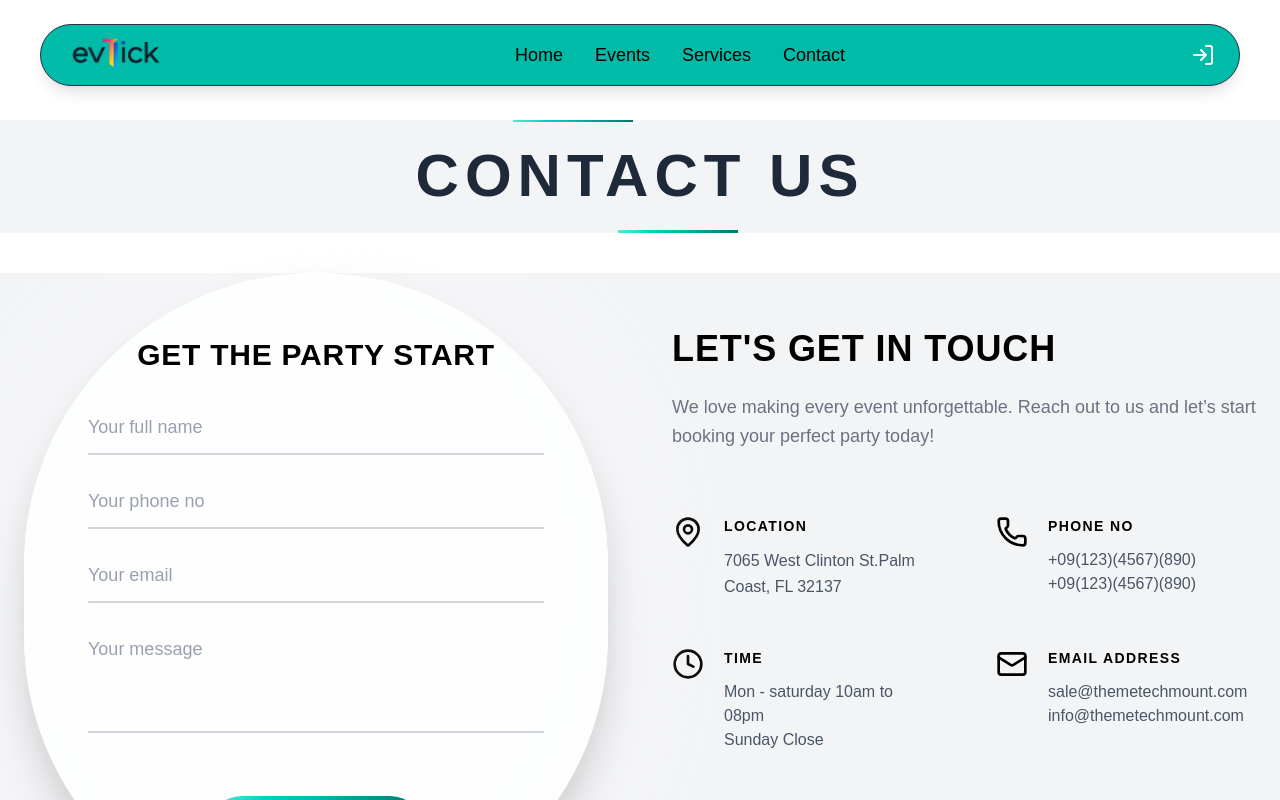
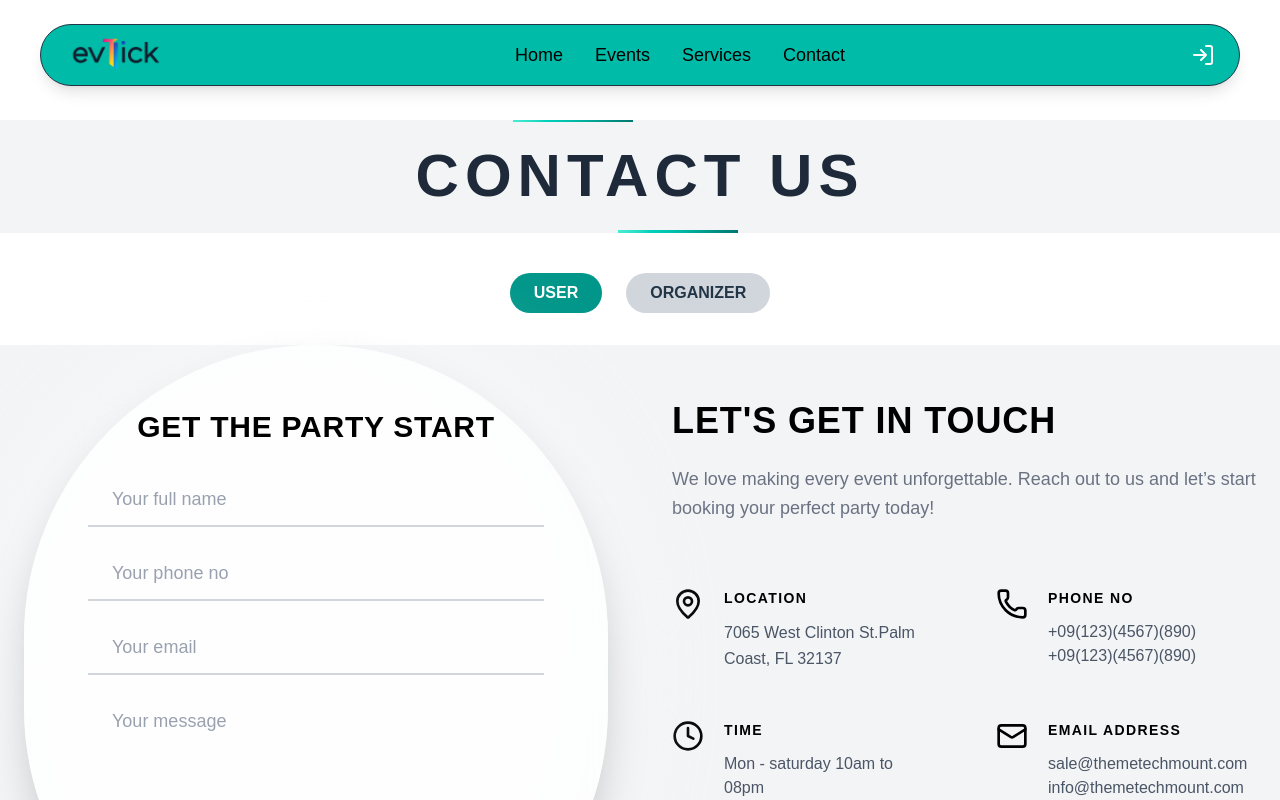
Before and after one commit to ahmedibi/EvTick, a React (Vite) app: page /contact in a window 1280 px wide. Shown: the top 800 px of the page. Built offline with nearby package versions, Linux system fonts and the light colour scheme; no server answers; a web font is replaced by a local one; what @stream-io/video-react-sdk would draw is missing.

Commit message:
updates in contactus

```diff
--- a/src/features/contactUs/ContactUs.jsx
+++ b/src/features/contactUs/ContactUs.jsx
@@ -1,20 +1,29 @@
 import React, { useState } from "react";
 import { MapPin, Phone, Mail, Clock } from "lucide-react";
 import { db } from "../../firebase/firebase.config";
-import { collection, addDoc, serverTimestamp } from "firebase/firestore";
+import {
+  collection,
+  addDoc,
+  serverTimestamp,
+  query,
+  where,
+  getDocs,
+} from "firebase/firestore";
 import { toast } from "react-hot-toast";
 import Navbar from "../home/Navbar";
 import { useSelector } from "react-redux";
 
 export default function ContactUs() {
+  const { currentUser } = useSelector((state) => state.auth);
 
-  const { currentUser } = useSelector((state) => state.auth);
+  const [userType, setUserType] = useState("user");
 
   const [formData, setFormData] = useState({
     fullName: "",
     phone: "",
     email: "",
     message: "",
+    organizerName: "",
   });
 
   const [errors, setErrors] = useState({});
@@ -24,118 +33,163 @@ export default function ContactUs() {
     setErrors({ ...errors, [e.target.name]: "" });
   };
 
-
-  const validate = () => {
+  const validate = async () => {
     const newErrors = {};
-
 
     if (!formData.fullName.trim()) {
       newErrors.fullName = "Full name is required";
-    } else if (formData.fullName.trim().length < 3) {
-      newErrors.fullName = "Full name must be at least 3 characters";
     }
-
 
     if (!formData.phone.trim()) {
       newErrors.phone = "Phone number is required";
-    } else if (!/^\d{8,15}$/.test(formData.phone.trim())) {
-      newErrors.phone = "Phone number must be 8-15 digits";
     }
-
 
     if (!formData.email.trim()) {
       newErrors.email = "Email is required";
-    } else if (
-      !/^[A-Z0-9._%+-]+@[A-Z0-9.-]+\.[A-Z]{2,}$/i.test(formData.email.trim())
-    ) {
-      newErrors.email = "Invalid email address";
     }
-
 
     if (!formData.message.trim()) {
       newErrors.message = "Message is required";
-    } else if (formData.message.trim().length < 10) {
-      newErrors.message = "Message must be at least 10 characters";
+    }
+
+    // Organizer validation
+    if (userType === "organizer") {
+      if (!formData.organizerName.trim()) {
+        newErrors.organizerName = "Organizer name is required";
+      } else {
+        const q = query(
+          collection(db, "contactMessages"),
+          where("organizerName", "==", formData.organizerName.trim())
+        );
+
+        const snapshot = await getDocs(q);
+
+        if (!snapshot.empty) {
+          newErrors.organizerName = "Organizer name already exists";
+        }
+      }
     }
 
     setErrors(newErrors);
-
     return Object.keys(newErrors).length === 0;
   };
-
 
   const handleSubmit = async (e) => {
     e.preventDefault();
 
-    if (!validate()) return;
+    const isValid = await validate();
+    if (!isValid) return;
 
-    try {
     await addDoc(collection(db, "contactMessages"), {
       ...formData,
+      userType,
       userId: currentUser?.uid || null,
       status: "pending",
       createdAt: serverTimestamp(),
     });
 
     toast.success("Message sent successfully!");
-      setFormData({ fullName: "", phone: "", email: "", message: "" });
-    } catch (error) {
-      console.error("Error adding document: ", error);
-      toast.error("Something went wrong. Try again.");
-    }
+
+    setFormData({
+      fullName: "",
+      phone: "",
+      email: "",
+      message: "",
+      organizerName: "",
+    });
   };
 
   return (
     <>
-
-
-
       <div className="relative w-full pt-30 pb-10 overflow-hidden">
-
         {/* Lines + Title */}
         <div className="relative z-10  flex flex-col items-center bg-gray-100 justify-center h-full text-center">
-
           {/* Top Moving Line */}
           <div className="w-full max-w-[600px] h-[2px]  relative overflow-hidden mb-6">
             <div className="absolute top-0 h-full w-[120px] bg-gradient-to-r from-teal-300 via-teal-500 to-teal-700 animate-line"></div>
           </div>
 
           <h1 className="text-gray-800 text-4xl md:text-6xl font-bold tracking-widest">
-            CONTACT&nbsp;US
+            CONTACT US
           </h1>
 
           {/* Bottom Moving Line */}
           <div className="w-full max-w-[600px] h-[3px]  relative overflow-hidden mt-6">
             <div className="absolute top-0 h-full w-[120px] bg-gradient-to-r from-teal-300 via-teal-500 to-teal-700 animate-line-reverse"></div>
           </div>
+        </div>
+      </div>
 
-        </div>
+      <div className="flex justify-center gap-6 mb-8">
+        <button
+          type="button"
+          onClick={() => setUserType("user")}
+          className={`px-6 py-2 rounded-full font-bold ${
+            userType === "user" ? "bg-teal-600 text-white" : "bg-gray-300"
+          }`}
+        >
+          USER
+        </button>
+
+        <button
+          type="button"
+          onClick={() => setUserType("organizer")}
+          className={`px-6 py-2 rounded-full font-bold ${
+            userType === "organizer" ? "bg-teal-600 text-white" : "bg-gray-300"
+          }`}
+        >
+          ORGANIZER
+        </button>
       </div>
 
       <div className="w-full  min-h-screen bg-gray-100 pb-20 px-6">
         <div className="max-w-[1400px] mx-auto grid grid-cols-1 lg:grid-cols-2 gap-16 ">
+          <div className="relative">
+            <div className="absolute inset-0 bg-gradient-to-br from-white to-gray-50 rounded-full blur-3xl opacity-60 pointer-events-none"></div>
 
-          <div className="relative">
-            <div className="absolute inset-0 bg-gradient-to-br from-white to-gray-50 rounded-full blur-3xl opacity-60"></div>
-            <div className="relative bg-white/80 backdrop-blur-sm p-12 lg:p-16 rounded-full shadow-2xl aspect-square flex flex-col justify-center max-w-[600px] mx-auto">
+            <div className="relative z-10 bg-white/80 backdrop-blur-sm p-12 lg:p-16 rounded-full shadow-2xl aspect-square flex flex-col justify-center max-w-[600px] mx-auto">
               <h2 className="text-xl lg:text-3xl text-center font-bold text-black mb-10 tracking-wide">
                 GET THE PARTY START
               </h2>
 
               <form onSubmit={handleSubmit} className="space-y-8">
                 {/* FULL NAME */}
+
+                {userType === "organizer" && (
+                  <div>
+                    <input
+                      name="organizerName"
+                      value={formData.organizerName}
+                      onChange={handleChange}
+                      placeholder="Organizer name"
+                      className={`w-full pl-6 border-b-2 pb-3 outline-none text-gray-700 placeholder:text-gray-400 text-lg focus:border-gray-500 transition-colors bg-transparent ${
+                        errors.fullName ? "border-red-500" : "border-gray-300"
+                      }`}
+                      type="text"
+                    />
+                    {errors.organizerName && (
+                      <p className="text-red-500 text-sm mt-1">
+                        {errors.organizerName}
+                      </p>
+                    )}
+                  </div>
+                )}
+
                 <div>
                   <input
                     name="fullName"
                     value={formData.fullName}
                     onChange={handleChange}
                     placeholder="Your full name"
-                    className={`w-full border-b-2 pb-3 outline-none text-gray-700 placeholder:text-gray-400 text-lg focus:border-gray-500 transition-colors bg-transparent ${errors.fullName ? "border-red-500" : "border-gray-300"
+                    className={`w-full pl-6 border-b-2 pb-3 outline-none text-gray-700 placeholder:text-gray-400 text-lg focus:border-gray-500 transition-colors bg-transparent ${
+                      errors.fullName ? "border-red-500" : "border-gray-300"
                     }`}
                     type="text"
                   />
                   {errors.fullName && (
-                    <p className="text-red-500 text-sm mt-1">{errors.fullName}</p>
+                    <p className="text-red-500 text-sm mt-1">
+                      {errors.fullName}
+                    </p>
                   )}
                 </div>
 
@@ -146,7 +200,8 @@ export default function ContactUs() {
                     value={formData.phone}
                     onChange={handleChange}
                     placeholder="Your phone no"
-                    className={`w-full border-b-2 pb-3 outline-none text-gray-700 placeholder:text-gray-400 text-lg focus:border-gray-500 transition-colors bg-transparent ${errors.phone ? "border-red-500" : "border-gray-300"
+                    className={`w-full pl-6 border-b-2 pb-3 outline-none text-gray-700 placeholder:text-gray-400 text-lg focus:border-gray-500 transition-colors bg-transparent ${
+                      errors.phone ? "border-red-500" : "border-gray-300"
                     }`}
                     type="text"
                   />
@@ -162,7 +217,8 @@ export default function ContactUs() {
                     value={formData.email}
                     onChange={handleChange}
                     placeholder="Your email"
-                    className={`w-full border-b-2 pb-3 outline-none text-gray-700 placeholder:text-gray-400 text-lg focus:border-gray-500 transition-colors bg-transparent ${errors.email ? "border-red-500" : "border-gray-300"
+                    className={`w-full pl-6 border-b-2 pb-3 outline-none text-gray-700 placeholder:text-gray-400 text-lg focus:border-gray-500 transition-colors bg-transparent ${
+                      errors.email ? "border-red-500" : "border-gray-300"
                     }`}
                     type="email"
                   />
@@ -178,12 +234,15 @@ export default function ContactUs() {
                     value={formData.message}
                     onChange={handleChange}
                     placeholder="Your message"
-                    className={`w-full border-b-2 pb-3 outline-none text-gray-700 placeholder:text-gray-400 text-lg focus:border-gray-500 transition-colors bg-transparent resize-none ${errors.message ? "border-red-500" : "border-gray-300"
+                    className={`w-full pl-6 border-b-2 pb-3 outline-none text-gray-700 placeholder:text-gray-400 text-lg focus:border-gray-500 transition-colors bg-transparent resize-none ${
+                      errors.message ? "border-red-500" : "border-gray-300"
                     }`}
                     rows={3}
                   ></textarea>
                   {errors.message && (
-                    <p className="text-red-500 text-sm mt-1">{errors.message}</p>
+                    <p className="text-red-500 text-sm mt-1">
+                      {errors.message}
+                    </p>
                   )}
                 </div>
 
@@ -206,18 +265,20 @@ export default function ContactUs() {
                 LET'S GET IN TOUCH
               </h2>
               <p className="text-gray-500 text-lg leading-relaxed">
-                We love making every event unforgettable. Reach out to us and let’s start booking your perfect party today!
+                We love making every event unforgettable. Reach out to us and
+                let’s start booking your perfect party today!
               </p>
             </div>
 
             <div className="grid grid-cols-1 md:grid-cols-2 gap-x-16 gap-y-12 pt-6">
-
               <div className="flex items-start gap-5">
                 <div className="flex-shrink-0">
                   <MapPin size={32} className="text-black" strokeWidth={2} />
                 </div>
                 <div>
-                  <h4 className="font-bold tracking-widest text-black mb-3 text-sm">LOCATION</h4>
+                  <h4 className="font-bold tracking-widest text-black mb-3 text-sm">
+                    LOCATION
+                  </h4>
                   <p className="text-gray-600 leading-relaxed">
                     7065 West Clinton St.Palm Coast, FL 32137
                   </p>
@@ -229,7 +290,9 @@ export default function ContactUs() {
                   <Phone size={32} className="text-black" strokeWidth={2} />
                 </div>
                 <div>
-                  <h4 className="font-bold tracking-widest text-black mb-3 text-sm">PHONE NO</h4>
+                  <h4 className="font-bold tracking-widest text-black mb-3 text-sm">
+                    PHONE NO
+                  </h4>
                   <p className="text-gray-600">+09(123)(4567)(890)</p>
                   <p className="text-gray-600">+09(123)(4567)(890)</p>
                 </div>
@@ -240,9 +303,11 @@ export default function ContactUs() {
                   <Clock size={32} className="text-black" strokeWidth={2} />
                 </div>
                 <div>
-                  <h4 className="font-bold tracking-widest text-black mb-3 text-sm">TIME</h4>
-                  <p className="text-gray-600">Mon - saturday  10am to 08pm</p>
-                  <p className="text-gray-600">Sunday                    Close</p>
+                  <h4 className="font-bold tracking-widest text-black mb-3 text-sm">
+                    TIME
+                  </h4>
+                  <p className="text-gray-600">Mon - saturday 10am to 08pm</p>
+                  <p className="text-gray-600">Sunday Close</p>
                 </div>
               </div>
 
@@ -251,17 +316,17 @@ export default function ContactUs() {
                   <Mail size={32} className="text-black" strokeWidth={2} />
                 </div>
                 <div>
-                  <h4 className="font-bold tracking-widest text-black mb-3 text-sm">EMAIL ADDRESS</h4>
+                  <h4 className="font-bold tracking-widest text-black mb-3 text-sm">
+                    EMAIL ADDRESS
+                  </h4>
                   <p className="text-gray-600">sale@themetechmount.com</p>
                   <p className="text-gray-600">info@themetechmount.com</p>
                 </div>
               </div>
-
             </div>
           </div>
         </div>
       </div>
     </>
   );
-
 }
```
Lines whose indentation alone changed are shown as unchanged.
